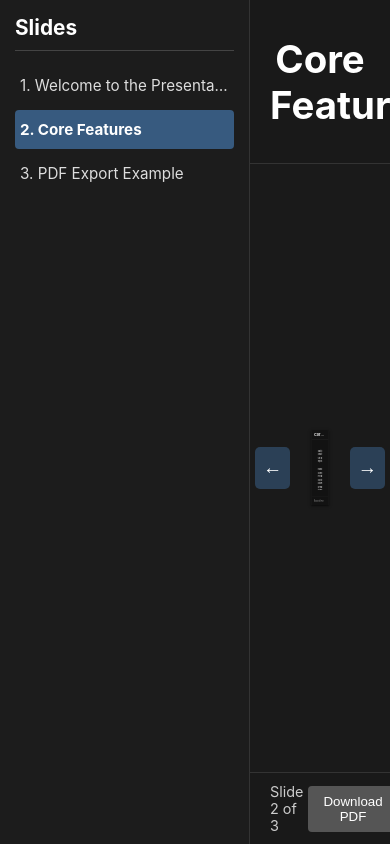
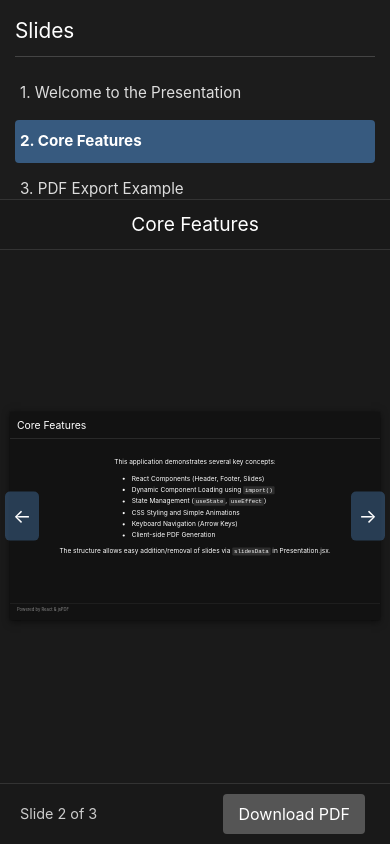
Before and after one commit to nilsplum/JS-PDF-Presentation-Template, a React (Vite) app: page / in a window 390 px wide. Both pictures are taken after a click on the button "Next Slide". Built offline with nearby package versions, Linux system fonts and the light colour scheme.

Commit message:
feature add tailwind and fix some styling

```diff
--- a/package.json
+++ b/package.json
@@ -23,6 +23,9 @@
     "eslint-plugin-react": "^7.32.2",
     "eslint-plugin-react-hooks": "^4.6.0",
     "eslint-plugin-react-refresh": "^0.4.3",
+    "tailwindcss": "^3.4.1",
+    "postcss": "^8.4.35",
+    "autoprefixer": "^10.4.17",
     "vite": "^4.4.5"
   }
 }
--- /dev/null
+++ b/postcss.config.js
@@ -0,0 +1,6 @@
+export default {
+  plugins: {
+    tailwindcss: {},
+    autoprefixer: {},
+  },
+};
--- a/src/index.css
+++ b/src/index.css
@@ -1,3 +1,7 @@
+@tailwind base;
+@tailwind components;
+@tailwind utilities;
+
 /* Minimal reset or Vite default styles */
 body {
   margin: 0;
--- a/src/slides/Slide1.jsx
+++ b/src/slides/Slide1.jsx
@@ -3,13 +3,13 @@ import React from 'react';
 function Slide1() {
   return (
     <>
-      <p style={{ marginTop: 0 }}>
+      <p className="mt-0 text-lg">
         This is a simple presentation tool built with React and Vite.
       </p>
-      <p>
+      <p className="text-lg">
         You can navigate using the buttons beside the slide or the arrow keys.
       </p>
-      <ul style={{ marginBottom: 0 }}>
+      <ul className="list-disc list-inside mb-0 text-lg">
         <li>Slide 1: Introduction (You are here)</li>
         <li>Slide 2: Features</li>
         <li>Slide 3: PDF Export</li>
--- a/src/slides/Slide2.jsx
+++ b/src/slides/Slide2.jsx
@@ -3,16 +3,16 @@ import React from 'react';
 function Slide2() {
   return (
     <>
-      <p style={{ marginTop: 0 }}>This application demonstrates several key concepts:</p>
-      <ul>
+      <p className="mt-0 text-lg">This application demonstrates several key concepts:</p>
+      <ul className="list-disc list-inside space-y-1 text-lg">
         <li>React Components (Header, Footer, Slides)</li>
-        <li>Dynamic Component Loading using <code>import()</code></li>
-        <li>State Management (<code>useState</code>, <code>useEffect</code>)</li>
+        <li>Dynamic Component Loading using <code className="bg-gray-700 text-gray-300 px-1 rounded">import()</code></li>
+        <li>State Management (<code className="bg-gray-700 text-gray-300 px-1 rounded">useState</code>, <code className="bg-gray-700 text-gray-300 px-1 rounded">useEffect</code>)</li>
         <li>CSS Styling and Simple Animations</li>
         <li>Keyboard Navigation (Arrow Keys)</li>
         <li>Client-side PDF Generation</li>
       </ul>
-      <p style={{ marginBottom: 0 }}>The structure allows easy addition/removal of slides via <code>slidesConfig.js</code>.</p>
+      <p className="mb-0 text-lg">The structure allows easy addition/removal of slides via <code>slidesData</code> in Presentation.jsx.</p>
     </>
   );
 }
--- a/src/slides/Slide3.jsx
+++ b/src/slides/Slide3.jsx
@@ -3,18 +3,18 @@ import React from 'react';
 function Slide3() {
   return (
     <>
-      <p style={{ marginTop: 0 }}>
+      <p className="mt-0 text-lg">
         Clicking the "Download PDF" button in the footer triggers the PDF generation process.
       </p>
-      <p>
-        It uses the <code>jsPDF</code> library's built-in HTML rendering capability (<code>pdf.html()</code>)
+      <p className="text-lg">
+        It uses the <code className="bg-gray-700 text-gray-300 px-1 rounded">jsPDF</code> library's built-in HTML rendering capability (<code className="bg-gray-700 text-gray-300 px-1 rounded">pdf.html()</code>)
         to directly convert the slide's content into the PDF format.
       </p>
-      <p>
-        <strong>Note:</strong> This process happens entirely in your browser. Complex layouts or CSS might not render with perfect fidelity in the generated PDF,
-        as the quality depends on <code>jsPDF</code>'s ability to accurately interpret the DOM elements and styles.
+      <p className="text-lg">
+        <strong className="font-semibold">Note:</strong> This process happens entirely in your browser. Complex layouts or CSS might not render with perfect fidelity in the generated PDF,
+        as the quality depends on <code className="bg-gray-700 text-gray-300 px-1 rounded">jsPDF</code>'s ability to accurately interpret the DOM elements and styles.
       </p>
-      <p style={{ marginBottom: 0 }}>Try it out after viewing all slides!</p>
+      <p className="mb-0 text-lg">Try it out after viewing all slides!</p>
     </>
   );
 }
--- a/src/styles.css
+++ b/src/styles.css
@@ -353,8 +353,31 @@ html, body, #root {
 
 /* Responsive scaling for smaller screens */
 @media (max-width: 768px) {
+  /* Make sidebar stack on top of content */
+  .presentation-layout {
+    flex-direction: column;
+  }
+
+  .sidebar {
+    width: 100%; /* Full width when stacked */
+    height: auto; /* Adjust height to content or a fixed max-height */
+    max-height: 200px; /* Example max height for a stacked sidebar */
+    border-right: none; /* Remove side border */
+    border-bottom: 1px solid #333; /* Add bottom border */
+    flex-shrink: 1; /* Allow sidebar to shrink if content is too large */
+  }
+
+  .presentation-content {
+    overflow-y: auto; /* Ensure content can scroll if sidebar takes too much space */
+  }
+
   .slide-active {
-    max-width: 95%; /* Allow slightly more width on smaller screens */
+    /* Remove this max-width, as JS handles scaling of fixed-size element.
+       The inline style width: 1024px on slide-active should be respected.
+       If this max-width: 95% is smaller than the scaled 1024px, it might cause issues.
+       The scaling logic in JS should be the sole source of truth for the slide's apparent size.
+    */
+    /* max-width: 95%; */ /* Allow slightly more width on smaller screens */
   }
 
   .slide-nav-button {
--- /dev/null
+++ b/tailwind.config.js
@@ -0,0 +1,11 @@
+/** @type {import('tailwindcss').Config} */
+export default {
+  content: [
+    "./index.html",
+    "./src/**/*.{js,ts,jsx,tsx}",
+  ],
+  theme: {
+    extend: {},
+  },
+  plugins: [],
+}
```
Also changed, not shown: 1 other file (tests, documents, lock files or other folders).
